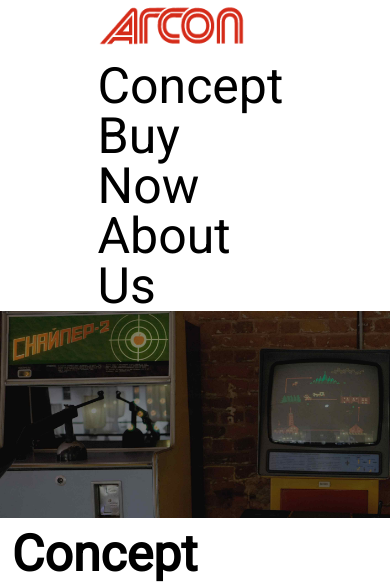
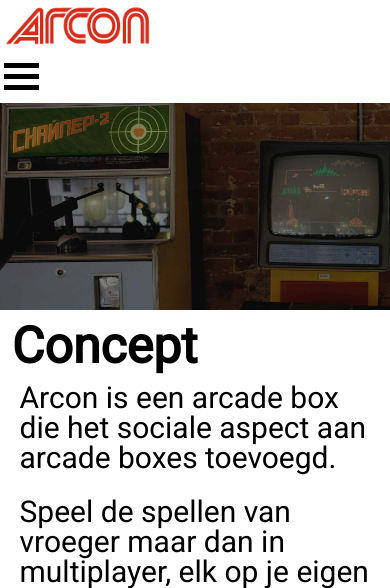
Before and after one commit to Arcon-web/Arcon-Promosite, a website built with Parcel: page index.html in a window 390 px wide. Shown: the top 588 px of the page. Built offline with nearby package versions, Linux system fonts and the light colour scheme.

Commit message:
mobile nav

```diff
--- a/css/app.scss
+++ b/css/app.scss
@@ -8,10 +8,10 @@ header {
             width: 600px;
             margin: 1%;
             display: inline-block;
+
             @media screen and (max-width: 600px) {
                 width: 100%;
                 display: block;
-                margin-left:25%;
             }
 
             img {
@@ -19,25 +19,33 @@ header {
             }
         }
 
+        .burger {
+            display: inline-block;
+            width: 43%;
+            float: right;
+            margin: 1%;
+
+            .content {
                 ul {
-            display: inline-block;
-            float: right;
                     font-size: 50px;
-            width: 42%;
-            margin-top: 2%;
+                    width: 130%;
+                    margin-top: 1%;
+
                     @media screen and (max-width: 600px) {
                         float: none;
                         width: 100%;
+
                     }
 
                     li {
                         display: inline;
-                margin-left:3%;
+                        margin-left: 3%;
                         font-family: 'Roboto';
+
                         @media screen and (max-width: 600px) {
                             width: 50%;
                             display: block;
-                    margin:auto auto;
+                            margin: auto auto;
                         }
 
                         a {
@@ -45,16 +53,68 @@ header {
                             color: black;
                         }
 
-                :hover{
+                        :hover {
                             text-decoration: underline;
                         }
                     }
                 }
             }
 
+            @media screen and (max-width: 600px) {
+
+                    float: none;
+                    width: 100%;
+                    cursor: pointer;
+
+                    .bar1,
+                    .bar2,
+                    .bar3 {
+                        width: 35px;
+                        height: 5px;
+                        background-color: black;
+                        margin: 6px 0;
+                        transition: 0.4s;
+                    }
+
+                    .content {
+                        display: none;
+                    }
+
+
+
+
+
+            }
+
+        }
+
+        .change {
+            .bar1 {
+                -webkit-transform: rotate(-45deg) translate(-9px, 6px);
+                transform: rotate(-45deg) translate(-9px, 6px);
+                background-color:black;
+            }
+
+            .bar2 {
+                opacity: 0;
+            }
+
+            .bar3 {
+                -webkit-transform: rotate(45deg) translate(-8px, -8px);
+                transform: rotate(45deg) translate(-8px, -8px);
+            }
+
+            .content {
+                display: block;
+            }
+
+        }
+    }
+
     .headImg {
         img {
             width: 100%;
+
             @media screen and (max-width: 600px) {
                 width: 150%;
             }
@@ -64,61 +124,71 @@ header {
 }
 
 
-main{
-    section{
-        margin-top:-3px;
+main {
+    section {
+        margin-top: -3px;
 
 
-        h2{
-            font-size:50px;
-            margin:3%;
+        h2 {
+            font-size: 50px;
+            margin: 3%;
             font-family: 'Roboto';
             font-weight: bold;
         }
-        img{
+
+        img {
             width: 50%;
-            display:inline-block;
+            display: inline-block;
+
             @media screen and (max-width: 600px) {
                 display: block;
                 width: 100%;
                 height: 300px;
             }
         }
-        p{
+
+        p {
             width: 80%;
             margin-left: 3%;
             font-family: 'Roboto';
             font-size: 30px;
+
             @media screen and (max-width: 600px) {
                 width: 90%;
-                margin:auto;
-                margin-bottom:2%;
+                margin: auto;
+                margin-bottom: 2%;
             }
         }
-        .content{
+
+        .content {
             width: 50%;
-            display:inline-block;
+            display: inline-block;
+
             @media screen and (max-width: 600px) {
                 display: block;
                 width: 100%;
             }
-            img{
+
+            img {
                 margin-top: 33%;
                 margin-left: 30%;
+
                 @media screen and (max-width: 600px) {
                     display: block;
                     width: 40%;
                     height: auto;
-                    margin-top:10%;
-                    margin-bottom:2%;
+                    margin-top: 10%;
+                    margin-bottom: 2%;
                 }
             }
         }
-        .right{
-            float:right;
+
+        .right {
+            float: right;
         }
-        .left{
-            float:left;
+
+        .left {
+            float: left;
         }
     }
 }
--- a/index.html
+++ b/index.html
@@ -18,11 +18,20 @@
       <div class="logo">
         <img src="./img/arcon_logo.png" alt="logo">
       </div>
-      <ul>
-        <li><a href="#">Concept</a></li>
-        <li><a href="#">Buy Now</a></li>
-        <li><a href="#">About Us</a></li>
-      </ul>
+
+      <div class="burger" onclick="burger(this)">
+        <div class="bar1"></div>
+        <div class="bar2"></div>
+        <div class="bar3"></div>
+
+        <div class="content">
+          <ul>
+            <li><a href="#">Concept</a></li>
+            <li><a href="#">Buy Now</a></li>
+            <li><a href="#">About Us</a></li>
+          </ul>
+        </div>
+    </div>
     </nav>
     <div class="headImg">
       <img src="./img/arcades.jpg" alt="arcades">
@@ -58,6 +67,11 @@
       <img src="./img/friends.jpg" alt="friends">
     </section>
   </main>
+  <script>
+  function burger(x){
+    x.classList.toggle("change");
+  }
+  </script>
 </body>
 
 </html>
```
Lines whose indentation alone changed are shown as unchanged.
